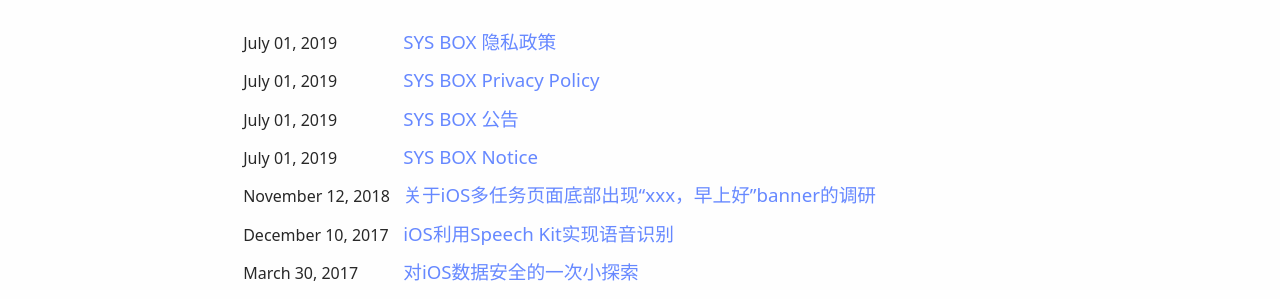
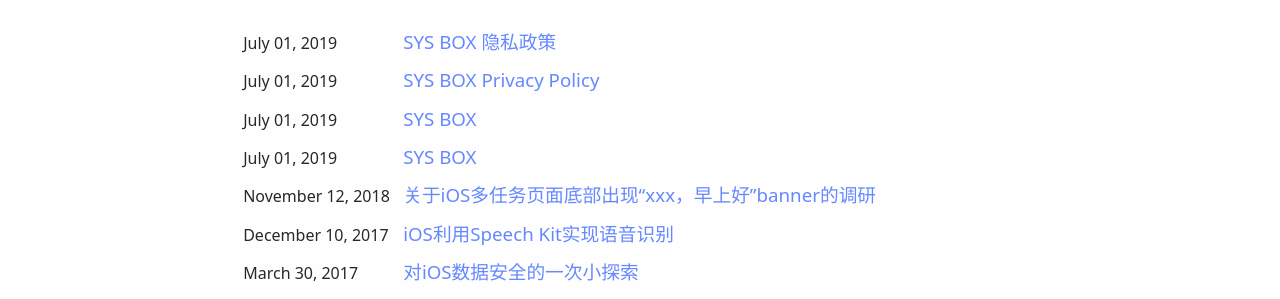
Before and after one commit to oudushu/oudushu.github.io, a Jekyll site: the page built from index.html, in a window 1280 px wide. Shown: the part 165-464 px from the top of the page. Built offline with Jekyll 4.4.1, drawn with Linux system fonts in a browser that asks for light colours.

```diff
--- a/_posts/2019-07-01-SYS-BOX-Notice-En.md
+++ b/_posts/2019-07-01-SYS-BOX-Notice-En.md
@@ -1,19 +1,19 @@
 ---
 layout: post
-title: SYS BOX Notice
+title: SYS BOX
 ---
 
-SYS BOX is an application that integrates multiple functional notification widgets, with a minimalist design and excellent performance. It is powerful but not cumbersome.
+***SYS BOX*** is an application that integrates multiple functional notification widgets, with a minimalist design and excellent performance. It is powerful but not cumbersome.
 
-You can easily access the following features by adding collection Widgets from SYS BOX to the "Today" page of the Notification Center:
+You can easily access the following features by adding collection Widgets from ***SYS BOX*** to the "Today" page of the Notification Center:
 
---  Network traffic & system information monitor widget
---  Important events widget
---  Quick starter widget
---  Network traffic monitor widget
+* Network traffic & system information monitor widget
+* Important events widget
+* Quick starter widget
+* Network traffic monitor widget
 
-SYS BOX provides professional users with common networking tools, such as Ping, DNS resolution, routing tracking, etc.
+***SYS BOX*** provides professional users with common networking tools, such as Ping, DNS resolution, routing tracking, etc.
 
-SYS BOX offers customizable features that not only allow you to change app's icon, but also allow you to change the background of home page and add cool starry sky effects.
+***SYS BOX*** offers customizable features that not only allow you to change app's icon, but also allow you to change the background of home page and add cool starry sky effects.
 
-SYS BOX adapts to iOS 13's dark mode in advance. You just click on the switch, and the Widgets on the Notification Center also adapt well to iOS 13's dark mode.
+***SYS BOX*** adapts to iOS 13's dark mode in advance. You just click on the switch, and the Widgets on the Notification Center also adapt well to iOS 13's dark mode.
--- a/_posts/2019-07-01-SYS-BOX-Notice.md
+++ b/_posts/2019-07-01-SYS-BOX-Notice.md
@@ -1,19 +1,19 @@
 ---
 layout: post
-title: SYS BOX 公告
+title: SYS BOX
 ---
 
-SYS BOX 是一款集合多个实用功能的通知栏小组件的应用，拥有极简的设计和优良的性能表现，功能强大而不累赘。
+***SYS BOX*** 是一款集合多个实用功能的通知栏小组件的应用，拥有极简的设计和优良的性能表现，功能强大而不累赘。
 
-你可以在通知中心的“今天”页面里添加 SYS BOX 里集合小组件，轻松获得以下功能：
+你可以在通知中心的“今天”页面里添加 ***SYS BOX*** 里集合小组件，轻松获得以下功能：
 
---  网络流量系统信息小组件
---  倒数日小组件
---  快捷入口小组件
---  网络流量监测小组件
+* 网络流量系统信息小组件
+* 倒数日小组件
+* 快捷入口小组件
+* 网络流量监测小组件
 
-SYS BOX 为专业用户提供了常用的网络工具，如Ping、DNS解析、路由跟踪等。
+***SYS BOX*** 为专业用户提供了常用的网络工具，如Ping、DNS解析、路由跟踪等。
 
-SYS BOX 提供可定制化的功能，你不仅可以更换应用的图标，还可以随心更换首页的背景并添加酷炫的星空效果。
+***SYS BOX*** 提供可定制化的功能，你不仅可以更换应用的图标，还可以随心更换首页的背景并添加酷炫的星空效果。
 
-SYS BOX 提前适配了 iOS 13 的黑暗模式，你只需要在应用设置里点击开关，在通知栏上的小组件也可以很好地适配 iOS 13 的黑暗模式。
+***SYS BOX*** 提前适配了 iOS 13 的黑暗模式，你只需要在应用设置里点击开关，在通知栏上的小组件也可以很好地适配 iOS 13 的黑暗模式。
```
Also changed, not shown: 5 other files.
